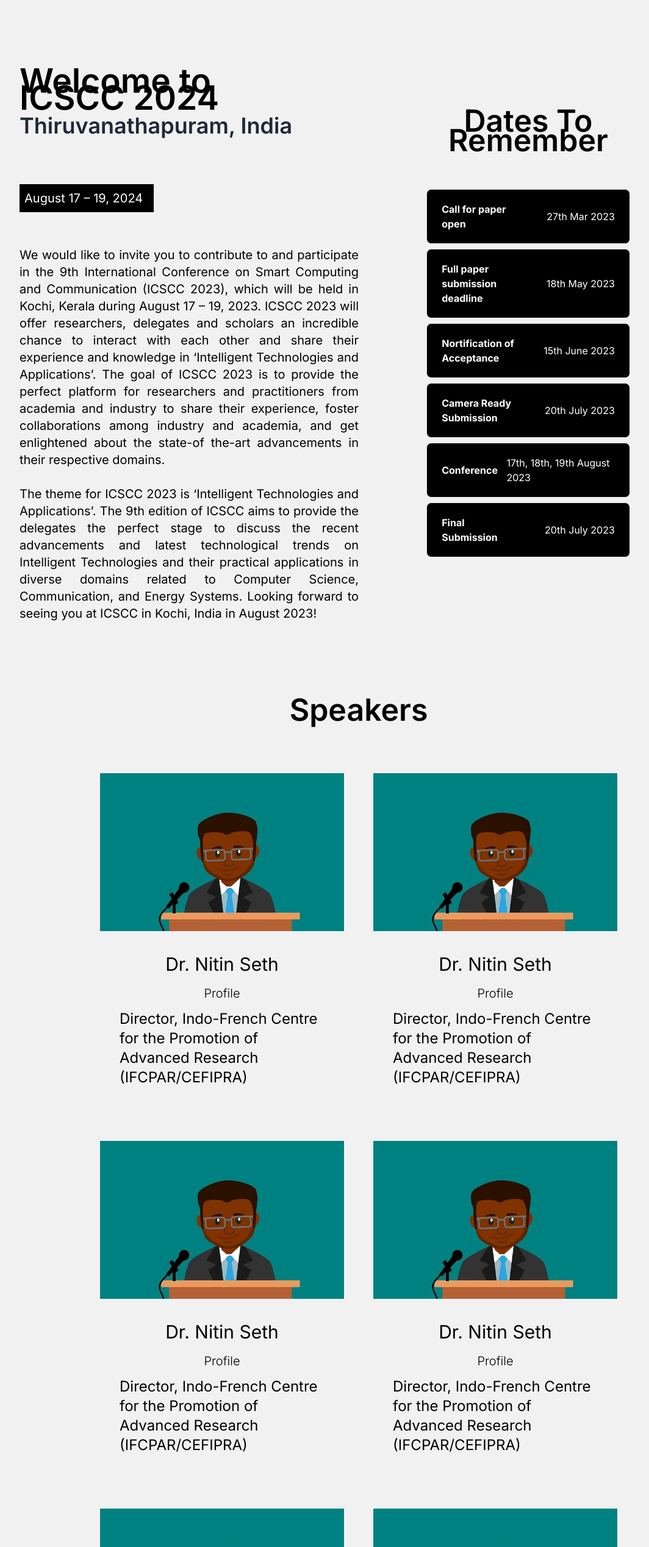
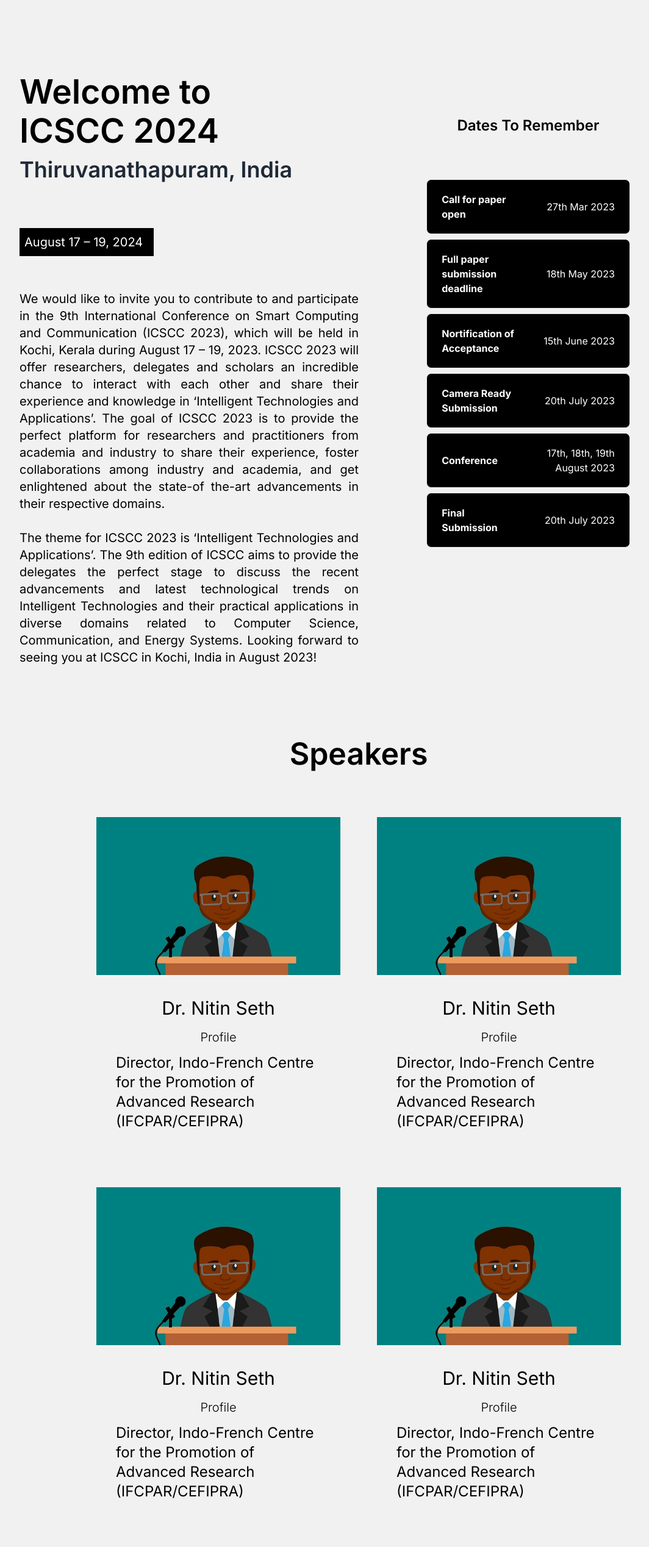
Before and after one commit to Deflated-Pappadam/ICSCC, a Next.js app: page / in a window 1280 px wide. Shown: the part 802-3339 px from the top of the page at 61% size, without its empty margins (52-1116 px from the left). Built offline with nearby package versions, Linux system fonts and the light colour scheme.

Commit message:
fix:Home_responsive_issues

```diff
--- a/app/page.tsx
+++ b/app/page.tsx
@@ -48,7 +48,7 @@
 
       <section className="flex md:flex-row flex-col px-5 w-[90%] mx-auto  mt-10 md:mt-20 justify-between">
         <div className="flex flex-col gap-14 mt-10 justify-between md:w-[50%]">
-          <div className="w-[90%] text-lg sm:text-xl md:text-[55px] font-semibold ">
+          <div className="w-[90%] max-sm:text-xl md:text-[55px] md:leading-[4rem] font-semibold">
             Welcome to ICSCC 2024 <br />
             <div className="md:text-[36px] text-base text-gray-800 my-5">
               Thiruvanathapuram, India
@@ -83,32 +83,32 @@
           {/* <Image src={conferenceImage} alt="" placeholder="blur" /> */}
 
           <section id="schedules" className="md:h-full md:w-[60%] my-10 mx-auto max-w-[90%">
-        <div className="text-2xl py-6 bg-black text-white  md:text-black md:bg-transparent md:text-[50px] font-semibold text-center mt-5 md:my-10">
+        <div className="text-2xl py-6 leading-[3rem] bg-black text-white  md:text-black md:bg-transparent min[950px]:text-[50px] font-semibold text-center mt-5 md:my-10">
           Dates To Remember
         </div>
         <div className="w-full border rounded-lg flex justify-between items-center bg-black my-2 py-5 px-6 text-white">
           <p className="font-bold w-[45%]">Call for paper open</p>
-          <div >27th Mar 2023</div>
+          <div className="text-right">27th Mar 2023</div>
         </div>
         <div className="w-full border rounded-lg flex justify-between items-center bg-black my-2 py-5 px-6 text-white">
           <p className="font-bold w-[45%]">Full paper submission deadline</p>
-          <div >18th May 2023</div>
+          <div className="text-right">18th May 2023</div>
         </div>
         <div className="w-full border rounded-lg flex justify-between items-center bg-black my-2 py-5 px-6 text-white">
           <p className="font-bold w-[45%]">Nortification of Acceptance</p>
-          <div >15th June 2023</div>
+          <div className="text-right">15th June 2023</div>
         </div>
         <div className="w-full border rounded-lg flex justify-between items-center bg-black my-2 py-5 px-6 text-white">
           <p className="font-bold w-[45%]">Camera Ready Submission</p>
-          <div >20th July 2023</div>
+          <div className="text-right">20th July 2023</div>
         </div>
         <div className="w-full border rounded-lg flex justify-between items-center bg-black my-2 py-5 px-6 text-white">
           <p className="font-bold w-[45%]">Conference</p>
-          <div className="md:max-w-full max-w-[40%]">17th, 18th, 19th August 2023</div>
+          <div className="md:max-w-[40%] max-w-[50%] text-right">17th, 18th, 19th August 2023</div>
         </div>
         <div className="w-full border rounded-lg flex justify-between items-center bg-black my-2 py-5 px-6 text-white">
           <p className="font-bold w-[45%]">Final Submission</p>
-          <div >20th July 2023</div>
+          <div className="text-right">20th July 2023</div>
         </div>
       </section>
 
@@ -120,7 +120,7 @@
           <div className="text-2xl py-6 bg-black text-white  sm:text-black sm:bg-transparent md:text-[50px] font-semibold text-center my-10">
             Speakers
           </div>
-          <div className="flex flex-wrap gap-y-2 justify-center ">
+          <div className="flex flex-wrap gap-3 justify-center ">
             <Speaker
               image={speaker1}
               url=""
@@ -201,7 +201,7 @@
               desc="Low Power Electronics; VLSI Systems; Nano Electronics; FPGA Development; System on Chip; Embedded Applications; Embedded Memory Architecture; System Automation; Power Electronics and Control Scheme."
             />
             <DropDown
-              header="Power Systems, Energy Systems and Power Electronics"
+              header="Energy Systems and Power Electronics"
               desc="Power Generation; Transmission and Distribution; Power System Monitoring; Control and Protection; Energy: Renewable Energy Sources , Grid integration of renewables, system integration of renewables, power system operation and control, power electronics for renewables, grid code regulation, demand side response, forecasting of renewable resources and load; Microgrids, smart grids and distributed generation: Architecture, sizing, topologies and control methods, distributed generation; Energy storage: methods, modelling, design and simulation. Electric Vehicles: Charging (slow, medium, boost), battery management system, hybrid vehicles, grid integration of electric vehicles. Control theory and applications: Industrial Applications of Control, Process Control Systems."
             />
           </div>
--- a/components/DropDown.tsx
+++ b/components/DropDown.tsx
@@ -15,7 +15,7 @@
 
     const handleDropDown = () => {
         if(dropDown === "70px") {
-            setDropDown("300px");
+            setDropDown("100%");
         }
         else {
             setDropDown("70px")
@@ -25,18 +25,18 @@
     const handleMouseLeave = () => {
         setTimeout(() => {
             setDropDown("70px")
-        }, 700);
+        }, 400);
     }
 
     return(
-        <div className={`md:min-w-[90%] min-w-[290px] mt-5 cursor-pointer items-center w-[40%] mx-auto overflow-hidden border-black border ease-in duration-300 rounded-lg transition-all` }
+        <div className={`md:min-w-[90%] min-h-[70px] min-w-[290px] mt-5 cursor-pointer items-center w-[40%] mx-auto overflow-hidden border-black border ease-in duration-300 rounded-lg transition-all pb-7` }
             style={{height:dropDown}}
             onMouseLeave={handleMouseLeave}
         >
-            <div className="flex justify-between"
+            <div className="flex justify-between items-center h-[70px]"
                 onClick={handleDropDown}
             >
-                <p className=" min-h-[90px] text-lg w-[100%] p-4 font-bold">{props.header}</p>
+                <p className="text-lg w-[100%] p-4 font-bold">{props.header}</p>
                 <button type="button" title='button' className="p-5 my-auto" onClick={handleDropDown}>
                     <Image src={arrow} alt='' width={20} height={20} style={{rotate:dropDown === "70px" ?'0deg': '180deg'}}/>
                 </button>
```
